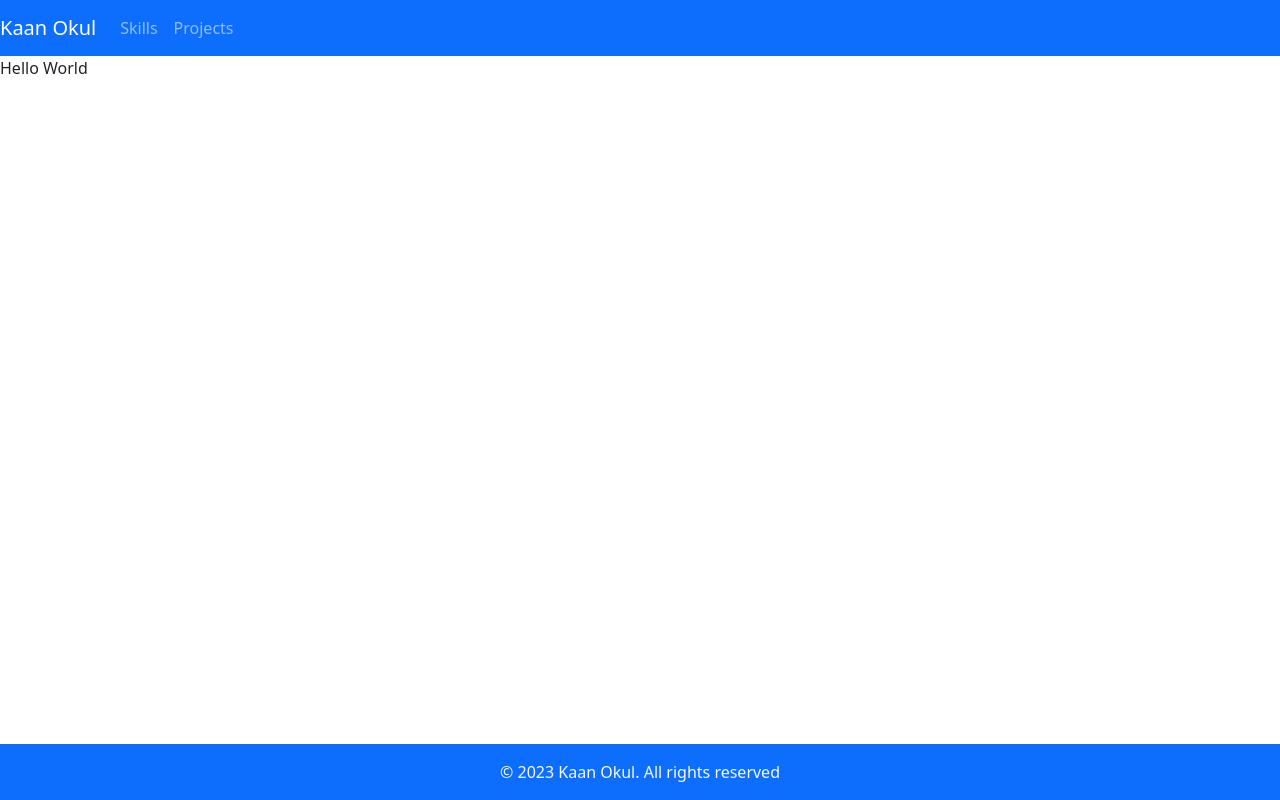
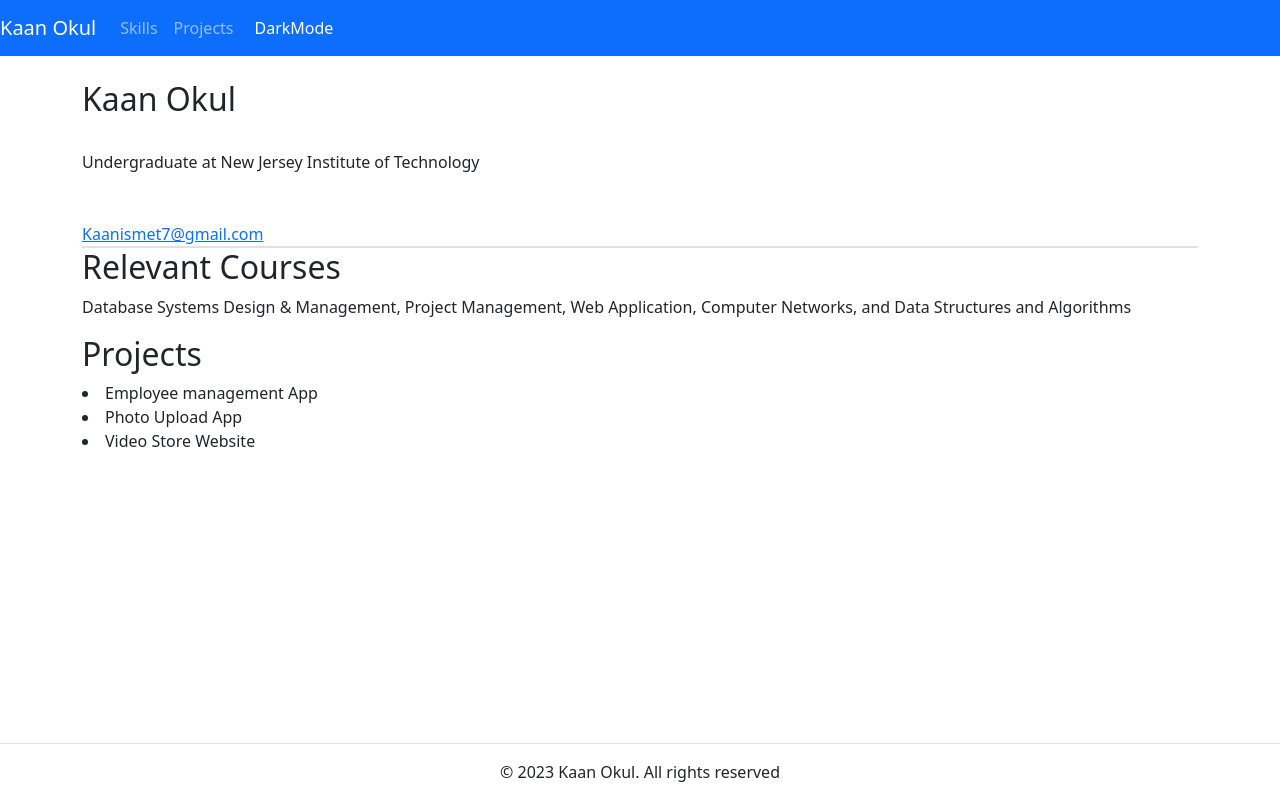
Before and after one commit to KaanIsmet/Personal-Website, a React (Create React App) app: page / in a window 1280 px wide. Built offline with nearby package versions, Linux system fonts and the light colour scheme.

Commit message:
Added content and Dark Mode button. Removed Bio page, Header page, and skills page.

```diff
--- a/src/App.js
+++ b/src/App.js
@@ -2,21 +2,15 @@ import React from "react";
 import './App.css'
 import {BrowserRouter as Router, Route, Routes} from "react-router-dom";
 import HomeComponent from "./components/HomeComponent";
-import HeaderComponent from "./components/HeaderComponent";
 import FooterComponent from "./components/FooterComponent";
-import BioComponent from "./components/BioComponent";
-import SkillsComponent from "./components/SkillsComponent";
 import ProjectsComponent from "./components/ProjectsComponent";
 
 function App() {
   return (
     <div>
-        <HeaderComponent/>
       <Router>
         <Routes>
             <Route path={"/"} exact element={<HomeComponent/>}></Route>
-            <Route path={"/bio"} element={<BioComponent/>}></Route>
-            <Route path={"/skills"} element={<SkillsComponent/>}></Route>
             <Route path={"/projects"} element={<ProjectsComponent/>}></Route>
         </Routes>
       </Router>
--- a/src/components/BioComponent.js
+++ /dev/null
@@ -1,10 +0,0 @@
-import React from "react";
-import 'bootstrap/dist/css/bootstrap.min.css'
-function BioComponent() {
-    return(
-        <div>
-            Bio page
-        </div>
-    )
-}
-export default BioComponent
--- a/src/components/FooterComponent.js
+++ b/src/components/FooterComponent.js
@@ -3,7 +3,7 @@ import 'bootstrap/dist/css/bootstrap.min.css'
 import {Container, Col, Row} from "react-bootstrap"
 function FooterComponent() {
     return (
-        <footer className="bg-primary text-light fixed-bottom">
+        <footer className="border-top text-dark fixed-bottom">
             <Container>
                 <Row>
                     <Col className="text-center py-3">
--- a/src/components/HeaderComponent.js
+++ /dev/null
@@ -1,16 +0,0 @@
-import React from "react";
-import {Navbar, Nav} from "react-bootstrap";
-import 'bootstrap/dist/css/bootstrap.min.css'
-function HeaderComponent() {
-
-    return (
-        <Navbar bg="primary" variant="dark">
-            <Navbar.Brand href="#home">Kaan Okul</Navbar.Brand>
-            <Nav className="mr-auto">
-                <Nav.Link href="#features">Skills</Nav.Link>
-                <Nav.Link href="#pricing">Projects</Nav.Link></Nav>
-        </Navbar>
-    );
-}
-
-export default HeaderComponent
--- a/src/components/HomeComponent.js
+++ b/src/components/HomeComponent.js
@@ -1,11 +1,49 @@
 import React from "react";
+import {useState} from "react";
+import {Nav, Navbar, Button} from "react-bootstrap";
+function HomeComponent() {
+    const [isDarkmode, setIsDarkmode] = useState(false)
 
-function HomeComponent() {
+    const handleDarkMode = () => {
+        setIsDarkmode(!isDarkmode)
+        //if darkmode is set to true, then change the background color to a dark background color
+
+        }
+
     return (
-        <div>
-            <span>Hello World</span>
+        <div className={`HomeComponent ${isDarkmode ? 'bg-dark text-light' : ''}`}>
+            <Navbar bg="primary" variant="dark">
+                <Navbar.Brand href="">Kaan Okul</Navbar.Brand>
+                <Nav className="mr-auto">
+                    <Nav.Link href="#features">Skills</Nav.Link>
+                    <Nav.Link href="">Projects</Nav.Link>
+                    <Button onClick={handleDarkMode}>DarkMode </Button>
+                </Nav>
+            </Navbar>
+            <div className={"container"}>
+                <br/>
+                <h2>Kaan Okul</h2><br/>
+                <p className={"mb-5"}>Undergraduate at New Jersey Institute of Technology</p>
+                <a href={"mailto:kaanismet7@gmail.com"}>Kaanismet7@gmail.com</a>
+                <div className={"border-top border-2"}>
+                    <h2>Relevant Courses</h2>
+                    <p>
+                        Database Systems Design & Management, Project Management, Web Application, Computer Networks, and Data Structures and Algorithms
+                    </p>
+                    <h2>Projects</h2>
+                    <li>
+                        Employee management App
+                    </li>
+                    <li>
+                        Photo Upload App
+                    </li>
+                    <li>
+                        Video Store Website
+                    </li>
+                </div>
+            </div>
         </div>
-    )
+    );
 }
 
 export default HomeComponent
--- a/src/components/SkillsComponent.js
+++ /dev/null
@@ -1,10 +0,0 @@
-import React from "react";
-import 'bootstrap/dist/css/bootstrap.min.css'
-function SkillsComponent() {
-    return(
-        <div>
-            Skills page
-        </div>
-    )
-}
-export default SkillsComponent
```
Also changed, not shown: 1 other file (tests, documents, lock files or other folders).
